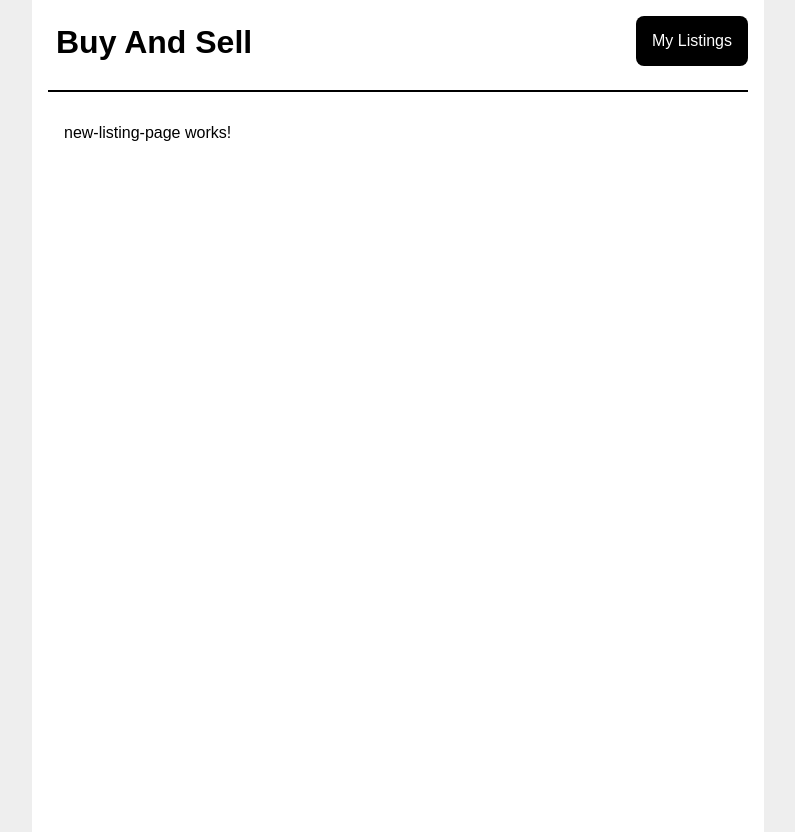
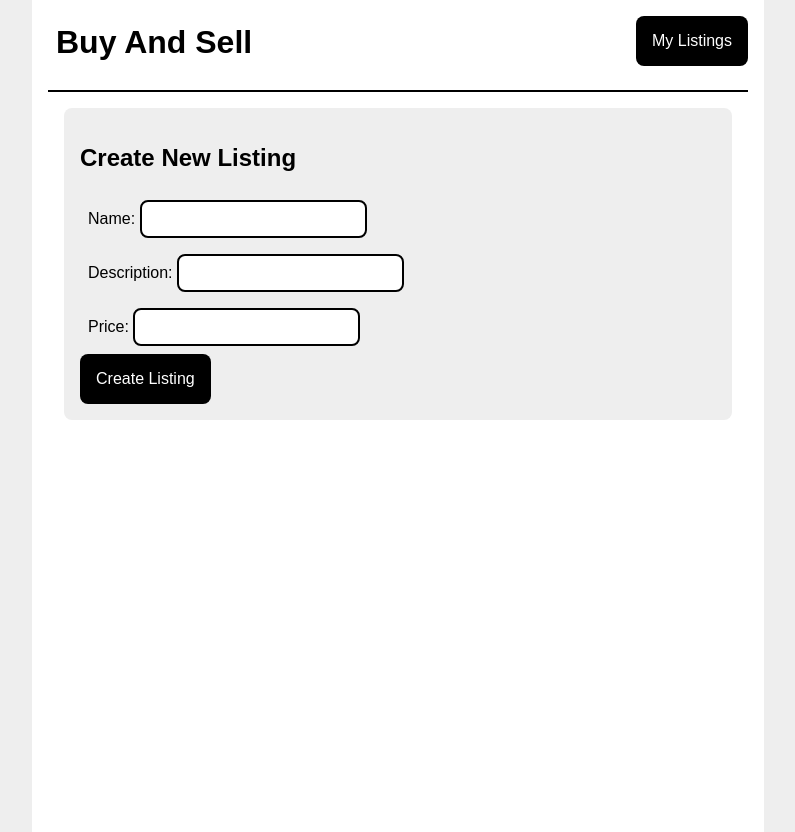
Before and after one commit to DenisRudiy/Test-FullStack-App, an Angular app in the folder front-end/: page /new-listing in a window 1280 px wide. Shown: the whole page, without its empty margins (242-1037 px from the left). Built offline with nearby package versions, Linux system fonts and the light colour scheme.

Commit message:
edit + new + data listing init

```diff
--- a/front-end/src/app/edit-listing-page/edit-listing-page.component.html
+++ b/front-end/src/app/edit-listing-page/edit-listing-page.component.html
@@ -1 +1,9 @@
-<p>edit-listing-page works!</p>
+<div class="content-box">
+    <h2>Edit listing</h2>
+    <app-listing-data-form
+        buttonText="Save Changes"
+        [currentName]="listing.name"
+        [currentDescription]="listing.description"
+        [currentPrice]="listing.price"
+        (onSubmit)="onSubmit()"></app-listing-data-form>
+</div>
--- a/front-end/src/app/edit-listing-page/edit-listing-page.component.ts
+++ b/front-end/src/app/edit-listing-page/edit-listing-page.component.ts
@@ -1,10 +1,28 @@
-import { Component } from '@angular/core';
+import { Component, OnInit } from '@angular/core';
+import { ActivatedRoute, Router } from '@angular/router';
+import { Listing } from '../types';
+import { fakeMyListings } from '../fake-data';
 
 @Component({
   selector: 'app-edit-listing-page',
   templateUrl: './edit-listing-page.component.html',
   styleUrls: ['./edit-listing-page.component.scss']
 })
-export class EditListingPageComponent {
+export class EditListingPageComponent implements OnInit{
+  listing: Listing;
 
+  constructor (
+    private route: ActivatedRoute,
+    private router: Router,
+  ) {}
+
+  ngOnInit(): void {
+    const id = this.route.snapshot.paramMap.get('id');
+    this.listing = fakeMyListings.find(listing => listing.id === id)!;
+  }
+
+  onSubmit(): void{
+    alert(`Saving changes to the listing...`)
+    this.router.navigateByUrl('/my-listings')
+  }
 }
--- a/front-end/src/app/listing-data-form/listing-data-form.component.html
+++ b/front-end/src/app/listing-data-form/listing-data-form.component.html
@@ -1 +1,23 @@
-<p>listing-data-form works!</p>
+<div class="content-box">
+    <form (ngSubmit)="onButtonClicked()">
+        <div>
+            <label for="name">
+                Name:
+            </label>
+            <input type="text" id="name" name="name" [(ngModel)]="name" />
+        </div>
+        <div>
+            <label for="description">
+                Description:
+            </label>
+            <input type="text" id="description" name="description" [(ngModel)]="description" />
+        </div>
+        <div>
+            <label for="price">
+                Price:
+            </label>
+            <input type="text" id="price" name="price" [(ngModel)]="price" />
+        </div>
+        <button type="submit">{{buttonText}}</button>
+    </form>
+</div>
--- a/front-end/src/app/listing-data-form/listing-data-form.component.ts
+++ b/front-end/src/app/listing-data-form/listing-data-form.component.ts
@@ -1,10 +1,41 @@
-import { Component } from '@angular/core';
+import { Component, OnInit, Input, Output, EventEmitter } from '@angular/core';
+import { Router } from '@angular/router';
+import { Listing } from '../types';
 
 @Component({
   selector: 'app-listing-data-form',
   templateUrl: './listing-data-form.component.html',
   styleUrls: ['./listing-data-form.component.scss']
 })
-export class ListingDataFormComponent {
+export class ListingDataFormComponent implements OnInit{
+  @Input() buttonText: any;
+  @Input() currentName = '';
+  @Input() currentDescription = '';
+  @Input() currentPrice: any;
 
+  name: string = '';
+  description: string = '';
+  price: string = '';
+
+  @Output() onSubmit = new EventEmitter<Listing>();
+  id: string;
+
+  constructor (
+    private router: Router,
+  ) {}
+
+  ngOnInit(): void {
+    this.name = this.currentName;
+    this.description = this.currentDescription;
+    this.price = this.currentPrice;
+  }
+
+  onButtonClicked(): void {
+    this.onSubmit.emit({
+      id: this.id,
+      name: this.name,
+      description: this.description,
+      price: Number(this.price),
+    })
+  }
 }
--- a/front-end/src/app/new-listing-page/new-listing-page.component.html
+++ b/front-end/src/app/new-listing-page/new-listing-page.component.html
@@ -1 +1,24 @@
-<p>new-listing-page works!</p>
+<div class="content-box">
+    <h2>Create New Listing</h2>
+    <form (ngSubmit)="onSubmit()">
+        <div>
+            <label for="name">
+                Name:
+            </label>
+            <input type="text" id="name" name="name" [(ngModel)]="name" />
+        </div>
+        <div>
+            <label for="description">
+                Description:
+            </label>
+            <input type="text" id="description" name="description" [(ngModel)]="description" />
+        </div>
+        <div>
+            <label for="price">
+                Price:
+            </label>
+            <input type="text" id="price" name="price" [(ngModel)]="price" />
+        </div>
+        <button type="submit">Create Listing</button>
+    </form>
+</div>
--- a/front-end/src/app/new-listing-page/new-listing-page.component.ts
+++ b/front-end/src/app/new-listing-page/new-listing-page.component.ts
@@ -1,10 +1,26 @@
-import { Component } from '@angular/core';
+import { Component, OnInit } from '@angular/core';
+import { Router } from '@angular/router';
 
 @Component({
   selector: 'app-new-listing-page',
   templateUrl: './new-listing-page.component.html',
   styleUrls: ['./new-listing-page.component.scss']
 })
-export class NewListingPageComponent {
+export class NewListingPageComponent implements OnInit{
+  name: string = '';
+  description: string = '';
+  price: string = '';
 
+  constructor (
+    private router: Router,
+  ) {}
+
+  ngOnInit(): void {
+
+  }
+
+  onSubmit(): void {
+    alert(`Creating a new listing...`);
+    this.router.navigateByUrl('/my-listings');
+  }
 }
```
